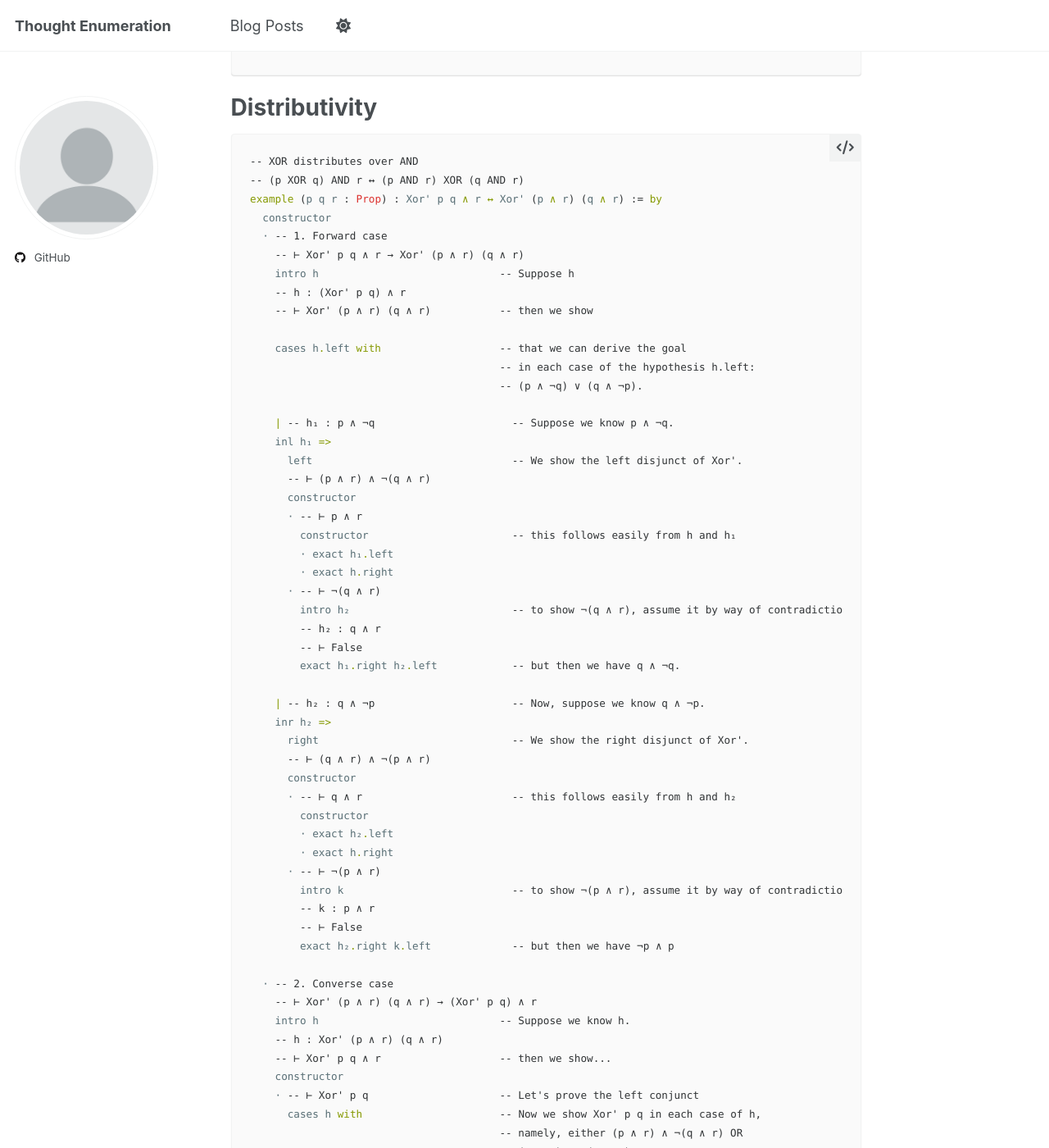
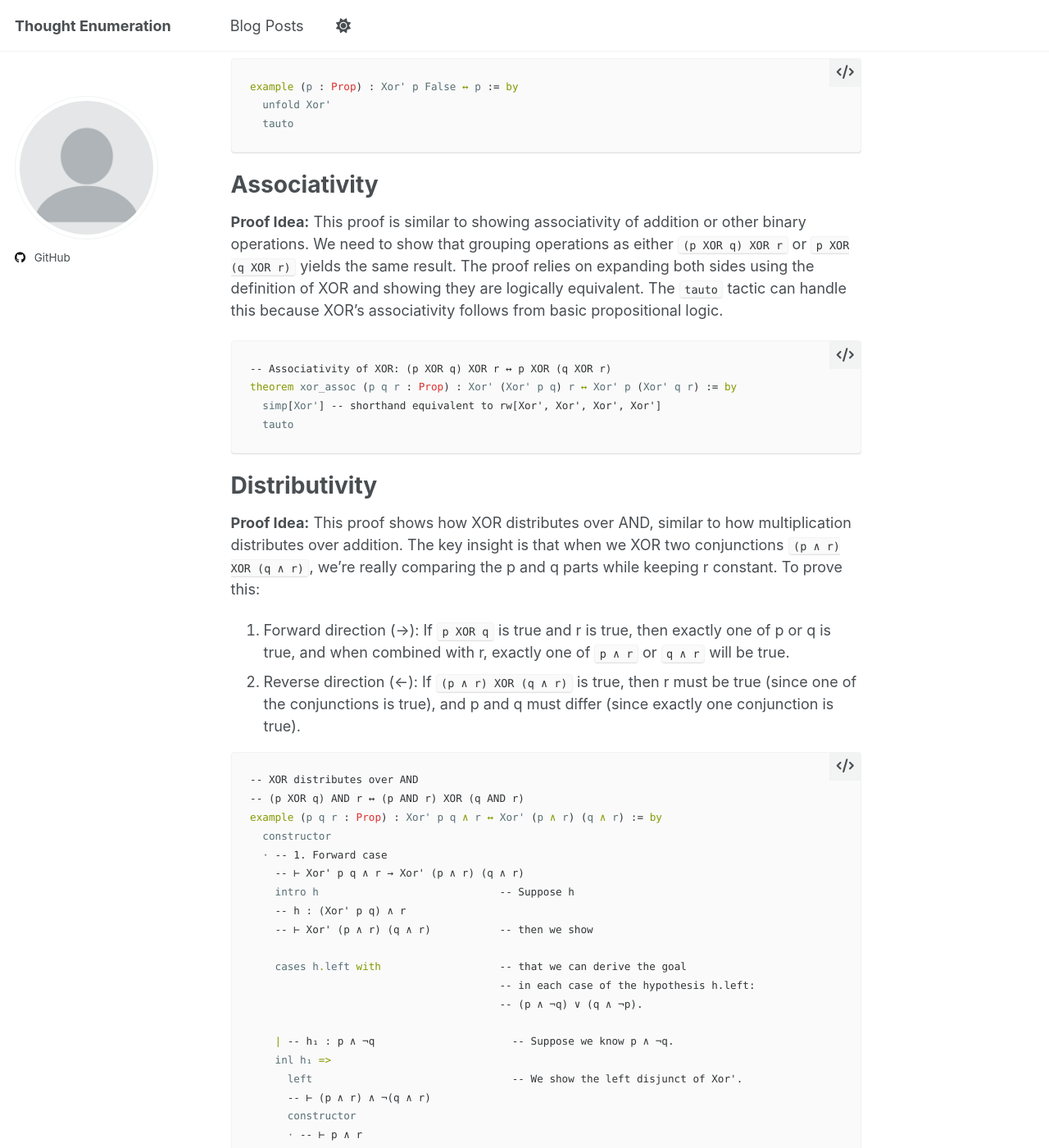
Before and after one commit to sandan/sandan.github.io, a Jekyll site: the page built from _posts/2025-09-10-blog-6.md, in a window 1280 px wide and 1400 px high, scrolled down 6029 px. Shown: the whole window at 82% size. Built offline with Jekyll 4.4.1, drawn with Linux system fonts in a browser that asks for light colours; a script that is not in the unit is left out; some of the changed text lies outside the part shown.

Commit message:
Add proof ideas to help motivate the proof

````diff
--- a/_posts/2025-09-10-blog-6.md
+++ b/_posts/2025-09-10-blog-6.md
@@ -10,7 +10,7 @@ tags:
   - mutual exclusion
 ---
 
-In our previous discussions of disjunction, we introduced two interpretations: inclusive "or" (where both statements can be true) and exclusive "or" (where exactly one statement must be true). Today, we'll dive deep into exclusive or (XOR) and how it relates to mutual exclusivity in mathematics. The mutual exclusion operator is sometimes denoted with `p ^ q` or `p xor q`. As we will see in Lean, we use pre-order notation.
+In our previous discussions of disjunction, we introduced two interpretations: inclusive "or" (where both statements can be true) and exclusive "or" (where exactly one statement must be true). Today, we'll dive deep into exclusive or (XOR) and how it relates to mutual exclusivity in mathematics. For programmers, XOR is commonly denoted as `^` in languages like C/C++/Java, while in mathematical notation it's often written as `⊕`. In hardware design, it's represented by the gate symbol ⊻. As we'll see in Lean, we use prefix notation with `Xor'`.
 
 # Understanding Mutual Exclusivity
 
@@ -72,6 +72,8 @@ def Xor'' (p q : Prop) : Prop := (p ∨ q) ∧ ¬(p ∧ q)
 ```
 
 Now that we have two definitions, let's try proving their equivalence.
+
+**Proof Idea:** To show two definitions are equivalent, we need to prove both directions of the if-and-only-if (↔). For the forward direction, if we have `(p ∧ ¬q) ∨ (q ∧ ¬p)`, we can deduce both `p ∨ q` (since we have either p or q) and `¬(p ∧ q)` (since in both cases, one of them must be false). For the reverse direction, if we have `(p ∨ q) ∧ ¬(p ∧ q)`, we can construct the appropriate disjunct based on which of p or q is true (and we know they can't both be true).
 
 ```lean
 example (p q : Prop) : Xor' p q ↔ Xor'' p q := by
@@ -117,8 +119,7 @@ example (p q : Prop) : Xor' p q ↔ Xor'' p q := by
       push_neg                -- This tactic has two modes: in standard mode,
                               -- it transforms ¬(p ∧ q) into p → ¬q,
                               -- whereas in distrib mode it produces ¬p ∨ ¬q.
-                              -- To use distrib mode, use set_option push_neg.use_distrib true.
-                              -- On my system, we use standard mode.
+                              -- On my system, Lean is configured to use standard mode.
       -- ⊢ p → ¬q
       intro h                 -- Suppose p
       -- h : p
@@ -176,7 +177,9 @@ example (p q : Prop) : Xor' p q = Xor' q p := by
 ```
 
 # Identity
-The literals `True` and `False` can also be used in place of Propositions. If we use `False` in XOR, the function simplifies to the identity function:
+The literals `True` and `False` can also be used in place of Propositions. If we use `False` in XOR, the function simplifies to the identity function.
+
+**Proof Idea:** Think about what happens when we XOR with `False`. Since `False` is never true, the only way to get a true result is if p is true (similar to how 0 is the identity element for XOR in binary arithmetic). We can prove this by showing the formula reduces to p through a series of built-in lemmas in Lean:
 ```lean
 example (p : Prop) : Xor' p False ↔ p := by
   unfold Xor'
@@ -206,16 +209,21 @@ example (p : Prop) : Xor' p False ↔ p := by
   ```
 
 # Associativity
+
+**Proof Idea:** This proof is similar to showing associativity of addition or other binary operations. We need to show that grouping operations as either `(p XOR q) XOR r` or `p XOR (q XOR r)` yields the same result. The proof relies on expanding both sides using the definition of XOR and showing they are logically equivalent. The `tauto` tactic can handle this because XOR's associativity follows from basic propositional logic.
+
 ```lean
-
 -- Associativity of XOR: (p XOR q) XOR r ↔ p XOR (q XOR r)
 theorem xor_assoc (p q r : Prop) : Xor' (Xor' p q) r ↔ Xor' p (Xor' q r) := by
-  simp[Xor']
+  simp[Xor'] -- shorthand equivalent to rw[Xor', Xor', Xor', Xor']
   tauto
-
 ```
 
 # Distributivity
+
+**Proof Idea:** This proof shows how XOR distributes over AND, similar to how multiplication distributes over addition. The key insight is that when we XOR two conjunctions `(p ∧ r) XOR (q ∧ r)`, we're really comparing the p and q parts while keeping r constant. To prove this:
+1. Forward direction (→): If `p XOR q` is true and r is true, then exactly one of p or q is true, and when combined with r, exactly one of `p ∧ r` or `q ∧ r` will be true.
+2. Reverse direction (←): If `(p ∧ r) XOR (q ∧ r)` is true, then r must be true (since one of the conjunctions is true), and p and q must differ (since exactly one conjunction is true).
 
 ```lean
 -- XOR distributes over AND
@@ -315,23 +323,25 @@ example (p q r : Prop) : Xor' p q ∧ r ↔ Xor' (p ∧ r) (q ∧ r) := by
         exact h₂.left.right               -- ... and from h₂
 ```
 
-**Practice Problems:**
-Try exploring these questions:
+# Practice Problems
+
+Try out some of these exercises. Here are some hints for approaching each problem:
+
+1. For XOR with True, think about how this acts as a NOT operation (similar to XOR with 1 in binary arithmetic).
+2. For mutual exclusion, consider why XOR naturally implies the impossibility of both being true.
+3. For self-XOR, consider what it means for a proposition to be different from itself (like how n XOR n = 0 in binary).
+4. For the XOR chain, think about transitivity and how XOR operations combine (similar to how XOR chains work in cryptography).
 
 ```lean
--- What if we use True instead of False?
 example (p : Prop) : Xor' p True ↔ ¬p := by
   sorry
 
--- What can we conclude with different versions of Xor?
 example (p q : Prop) : Xor' p q → ¬(p ∧ q) := by
   sorry
 
--- What if we use the same proposition in Xor?
 example (p : Prop) : Xor' p p → False := by
   sorry
 
--- Given p XOR q and q XOR r, what can you say about p XOR r?
 example (p q r : Prop) : Xor' p q ∧ Xor' q r → (Xor' (¬p) r) := by
   sorry
 ```
````
Also changed, not shown: other parts of _posts/2025-09-10-blog-6.md (+1 -1 lines).
